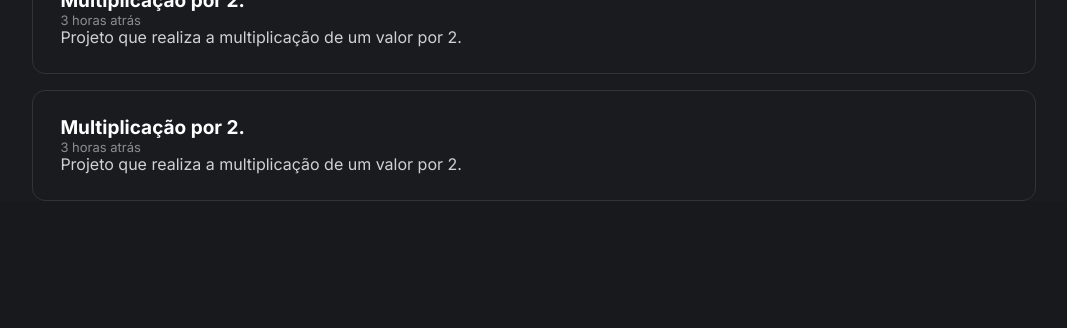
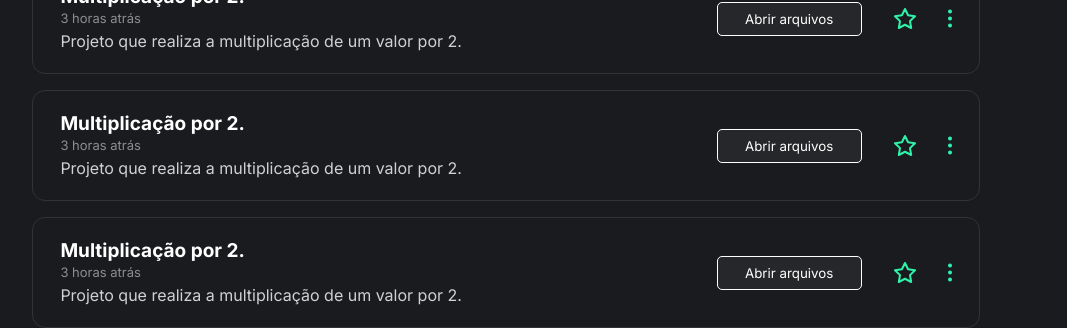
Before and after one commit to neemias-renan/mipscode-pds, a Django app: page /auth/projeto/ in a window 1280 px wide. Shown: the part 652-980 px from the top of the page, without its empty margins (134-1201 px from the left). Before the commit the page ends 853 px from the top, so only its background shows below. Run offline with Django 4.2, Linux system fonts and the light colour scheme.

Commit message:
Atualizações

```diff
--- a/mysite/mipscode/static/mipscode/css/projeto.css
+++ b/mysite/mipscode/static/mipscode/css/projeto.css
@@ -87,12 +87,12 @@ article .content-projetos .content-projetos-all {
 
 article .content-projetos .content-projetos-all .project {
     height: 109px;
-    width: 100%;
     border: 1px solid #333333;
     border-radius: 13px;
     display: flex;
     align-items: center;
     padding: 0px 27px;
+    justify-content: space-between;
 }
 
 article .content-projetos .content-projetos-all .project .titles {
@@ -112,7 +112,7 @@ article .content-projetos .content-projetos-all .project .titles .time {
     font-size: 13px;
     line-height: 17px;
     color: rgba(255, 255, 255, 0.5);
-    margin: 0;
+    margin: 2px 0px 6px;
 }
 
 article .content-projetos .content-projetos-all .project .titles .description {
@@ -122,6 +122,31 @@ article .content-projetos .content-projetos-all .project .titles .description {
     color: rgba(255, 255, 255, 0.8);
     margin: 0;
 }
+
+article .content-projetos .content-projetos-all .project .options {
+    display: flex;
+    align-items: center;
+    gap: 2em;
+}
+
+article .content-projetos .content-projetos-all .project .options .button-open{
+    background: rgba(255, 255, 255, 0.05);
+    border: 1.5px solid rgb(255, 255, 255);
+    border-radius: 5px;
+    height: 34px;
+    width: 145px;
+    color: white;
+    padding: 0px 15px;
+    font-family: 'Inter';
+}
+
+article .content-projetos .content-projetos-all .project .options .div-options{
+    display: flex;
+    gap: 2em;
+    align-items: center;
+}
+
+
 
 article .content-projetos .content-buttons .button-green-solid {
     background: #2EF2AA;
--- a/mysite/mipscode/templates/mipscode/projeto.html
+++ b/mysite/mipscode/templates/mipscode/projeto.html
@@ -18,8 +18,10 @@
     </header>
     <section class="content-projetos">
         <div class="content-buttons">
-            <button class="button-green-solid"><img src="{% static 'mipscode/svgs/icons-add.svg' %}">Criar novo arquivo</button>
-            <button class="button-white-solid"><img src="{% static 'mipscode/svgs/icons-arquivo.svg' %}">Importar arquivo</button>
+            <button class="button-green-solid"><img src="{% static 'mipscode/svgs/icons-add.svg' %}">Criar novo
+                arquivo</button>
+            <button class="button-white-solid"><img src="{% static 'mipscode/svgs/icons-arquivo.svg' %}">Importar
+                arquivo</button>
         </div>
 
         <div class="content-filtersesearch">
@@ -38,6 +40,13 @@
                     <p class="time">3 horas atrás</p>
                     <p class="description">Projeto que realiza a multiplicação de um valor por 2.</p>
                 </div>
+                <div class="options">
+                    <button class="button-open">Abrir arquivos</button>
+                    <div class="div-options">
+                        <img src="{% static 'mipscode/svgs/icon-favorite.svg' %}">
+                        <img src="{% static 'mipscode/svgs/icon-options.svg' %}">
+                    </div>
+                </div>
             </div>
 
             <div class="project">
@@ -46,6 +55,28 @@
                     <p class="time">3 horas atrás</p>
                     <p class="description">Projeto que realiza a multiplicação de um valor por 2.</p>
                 </div>
+                <div class="options">
+                    <button class="button-open">Abrir arquivos</button>
+                    <div class="div-options">
+                        <img src="{% static 'mipscode/svgs/icon-favorite.svg' %}">
+                        <img src="{% static 'mipscode/svgs/icon-options.svg' %}">
+                    </div>
+                </div>
+            </div>
+
+            <div class="project">
+                <div class="titles">
+                    <h2 class="title">Multiplicação por 2.</h2>
+                    <p class="time">3 horas atrás</p>
+                    <p class="description">Projeto que realiza a multiplicação de um valor por 2.</p>
+                </div>
+                <div class="options">
+                    <button class="button-open">Abrir arquivos</button>
+                    <div class="div-options">
+                        <img src="{% static 'mipscode/svgs/icon-favorite.svg' %}">
+                        <img src="{% static 'mipscode/svgs/icon-options.svg' %}">
+                    </div>
+                </div>
             </div>
         </div>
 
--- a/mysite/mysite/urls.py
+++ b/mysite/mysite/urls.py
@@ -5,6 +5,7 @@ from django.views.generic.base import RedirectView
 urlpatterns = [
     path('', RedirectView.as_view(url='mipscode/')),
     path('auth/', include('mipscode.urls')),
+    # path('mipscode/', include('django.contrib.auth.urls')),
     path('mipscode/', include('mipscode.urls')),
     path('admin/', admin.site.urls),
 ]
```
Also changed, not shown: mysite/db.sqlite3, mysite/media/avatar/default.jpg (added), mysite/mipscode/static/mipscode/svgs/icon-favorite.svg (added), mysite/mipscode/static/mipscode/svgs/icon-options.svg (added).
